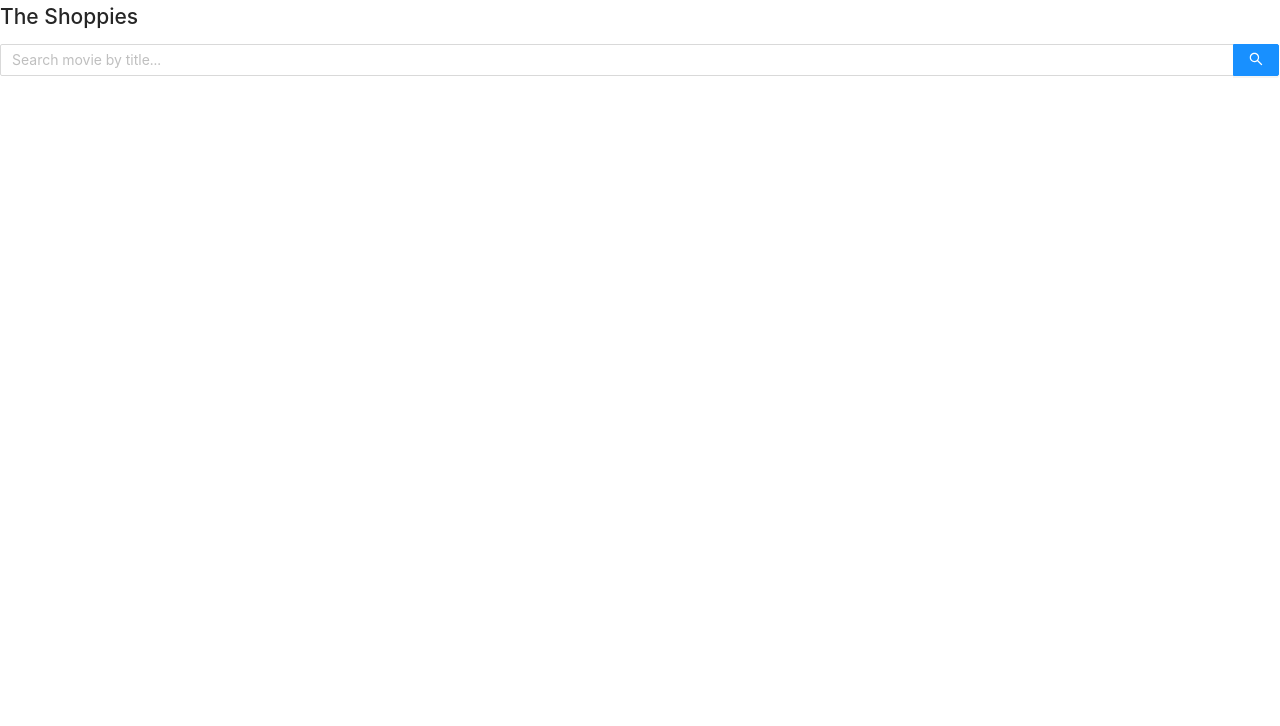
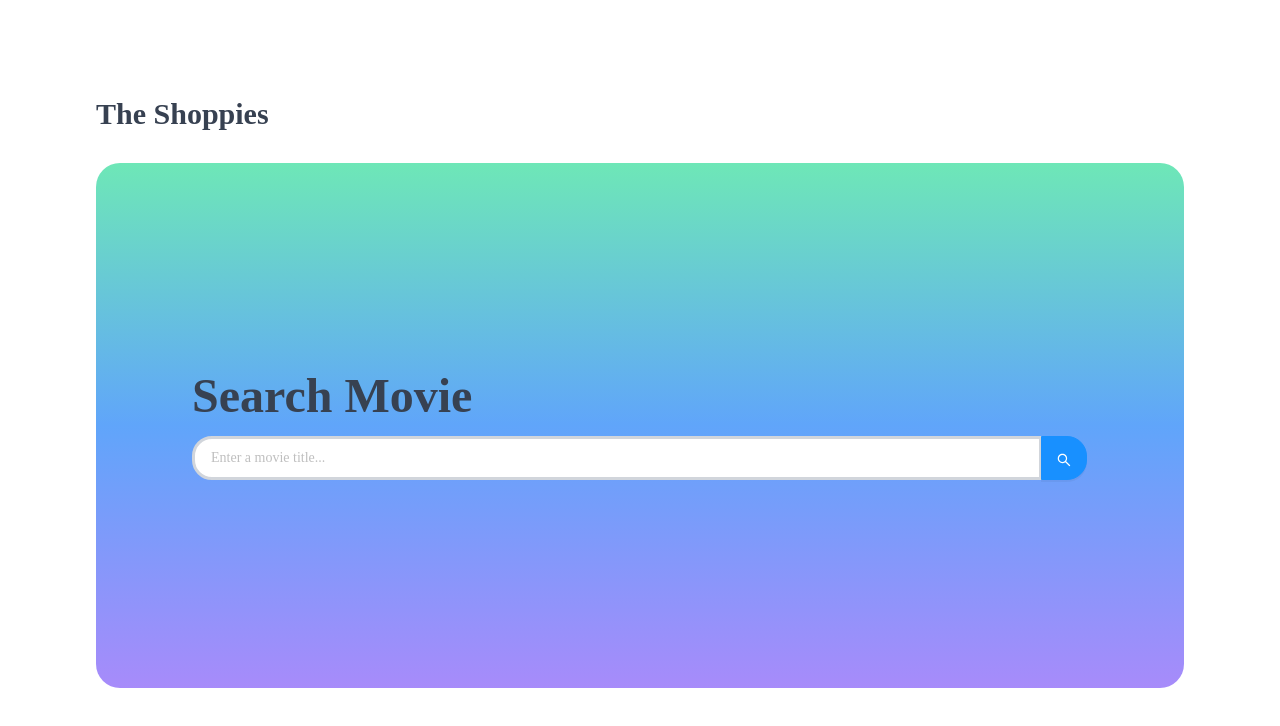
Before and after one commit to andrewzulaybar/shopify-challenge, a Next.js app: page / in a window 1280 px wide. Shown: the top 726 px of the page. Built offline with nearby package versions, Linux system fonts and the light colour scheme; no server answers.

Commit message:
style(search): Add background image

```diff
--- a/src/components/SearchBar.tsx
+++ b/src/components/SearchBar.tsx
@@ -8,10 +8,14 @@ type SearchProps = {
 
 export default function SearchBar(props: SearchProps) {
   return (
-    <Search
-      placeholder="Search movie by title..."
-      onSearch={(input: string) => props.onSearchHandler(input)}
-      enterButton
-    />
+    <div className="px-24 py-8 flex flex-col flex-grow justify-center rounded-3xl bg-gradient-to-b from-green-300 via-blue-400 to-purple-400">
+      <h2 className="font-bold text-5xl text-gray-700 mb-4">Search Movie</h2>
+      <Search
+        className="search-bar"
+        placeholder="Enter a movie title..."
+        onSearch={(input: string) => props.onSearchHandler(input)}
+        enterButton
+      />
+    </div>
   );
 }
--- /dev/null
+++ b/src/index.css
@@ -0,0 +1,34 @@
+@tailwind base;
+@tailwind components;
+@tailwind utilities;
+
+body {
+  @apply text-gray-700;
+  display: flex;
+  flex-direction: column;
+  flex-grow: 1;
+}
+
+#__next {
+  display: flex;
+  flex-direction: column;
+  flex-grow: 1;
+}
+
+.ant-input-wrapper.ant-input-group
+  .ant-input-group-addon
+  .ant-btn.ant-btn-primary.ant-input-search-button {
+  border-radius: 0 20px 20px 0;
+  height: 44px;
+}
+
+.ant-input-wrapper.ant-input-group > .ant-input-group-addon {
+  background-color: transparent;
+}
+
+.search-bar input.ant-input {
+  @apply border-gray-300;
+  padding: 8px 16px;
+  border-radius: 20px;
+  border-width: 3px;
+}
--- a/src/pages/_app.tsx
+++ b/src/pages/_app.tsx
@@ -1,7 +1,7 @@
 import { MoviesProvider } from '../contexts/MoviesContext';
 
 import 'tailwindcss/tailwind.css';
-import '../styles/index.css';
+import '../index.css';
 
 function MyApp({ Component, pageProps }) {
   return (
--- a/src/pages/index.tsx
+++ b/src/pages/index.tsx
@@ -47,7 +47,7 @@ export default function IndexPage() {
       <section className="pb-4">
         <h2 className="font-bold text-3xl text-gray-700">The Shoppies</h2>
       </section>
-      <section className="pb-4">
+      <section className="flex flex-col flex-grow pb-4">
         <SearchBar onSearchHandler={onSearchHandler} />
       </section>
     </main>
--- a/src/styles/index.css
+++ /dev/null
@@ -1,11 +0,0 @@
-body {
-  display: flex;
-  flex-direction: column;
-  flex-grow: 1;
-}
-
-#__next {
-  display: flex;
-  flex-direction: column;
-  flex-grow: 1;
-}
```
Also changed, not shown: 1 other file (tests, documents, lock files or other folders).
